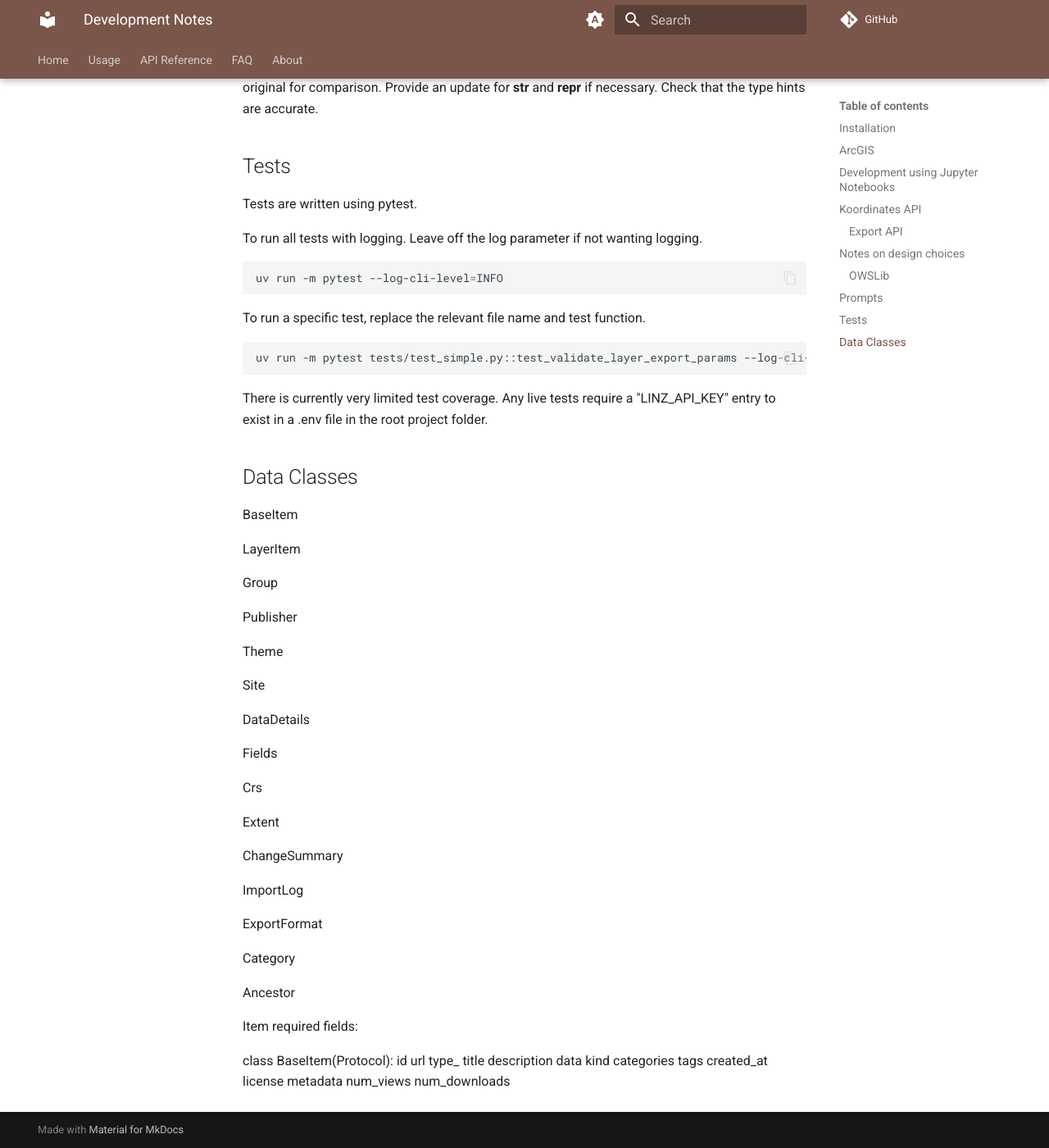
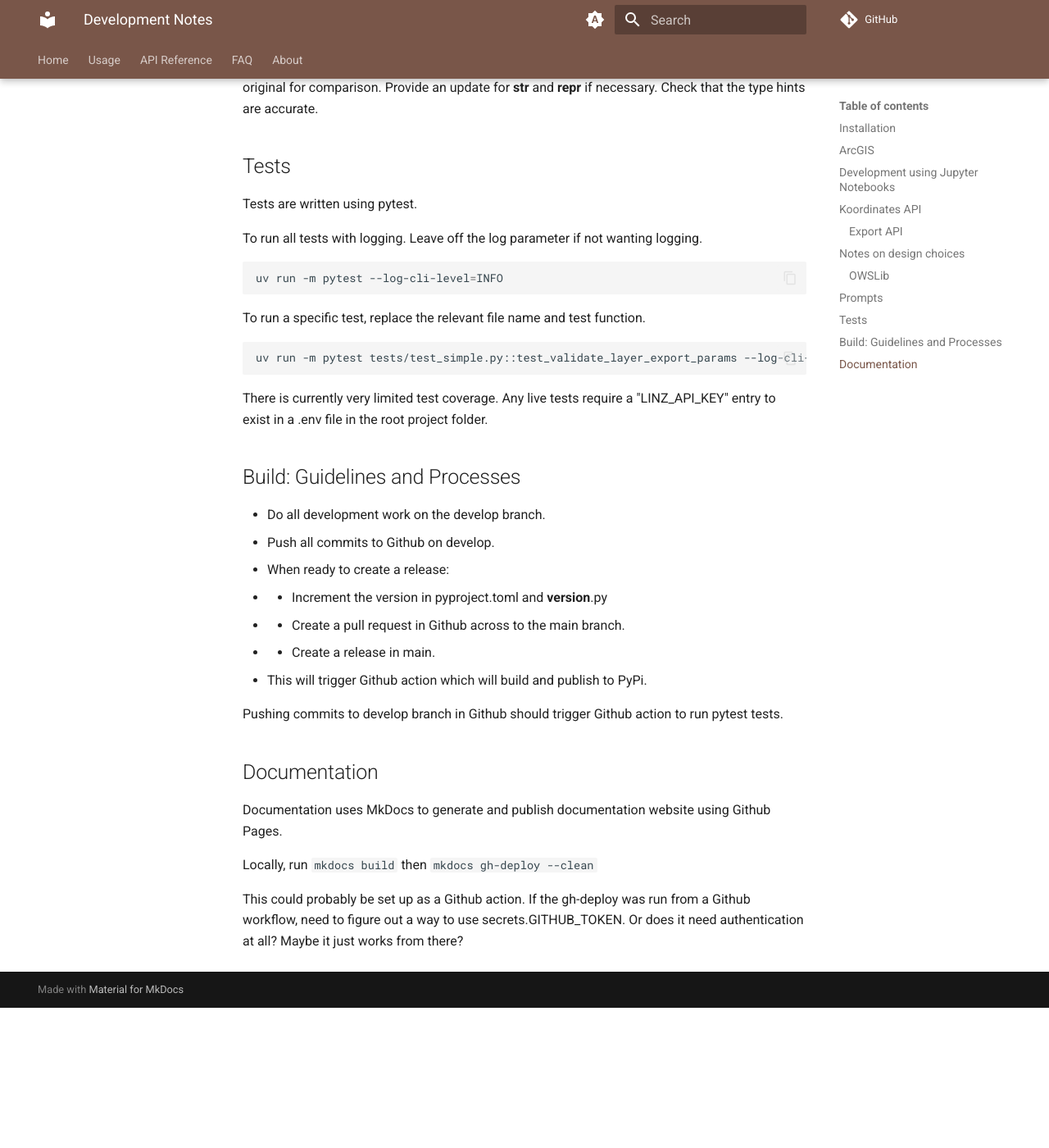
Before and after one commit to phaakma/kapipy, an MkDocs documentation site: the page built from docs/development_notes.md, in a window 1280 px wide and 1400 px high, scrolled down 2936 px. Shown: the whole window at 82% size. Built offline with MkDocs 1.6.1 and Material for MkDocs 9.7.7, drawn with Linux system fonts in a browser that asks for light colours; comment, search, counter and statistics services are not loaded; after the commit the page ends 4165 px from its top, so only the background shows below that.

Commit message:
documentation update

````diff
--- a/docs/development_notes.md
+++ b/docs/development_notes.md
@@ -92,52 +92,21 @@ uv run -m pytest tests/test_simple.py::test_validate_layer_export_params --log-c
 
 There is currently very limited test coverage. Any live tests require a "LINZ_API_KEY" entry to exist in a .env file in the root project folder.
 
-## Data Classes
+## Build: Guidelines and Processes
 
-BaseItem
+- Do all development work on the develop branch.
+- Push all commits to Github on develop.
+- When ready to create a release:
+- - Increment the version in pyproject.toml and __version__.py
+- - Create a pull request in Github across to the main branch.
+- - Create a release in main.
+- This will trigger Github action which will build and publish to PyPi.
 
-LayerItem
+Pushing commits to develop branch in Github should trigger Github action to run pytest tests.
 
-Group
+## Documentation
+Documentation uses MkDocs to generate and publish documentation website using Github Pages.
 
-Publisher
+Locally, run ```mkdocs build```  then ```mkdocs gh-deploy --clean```
 
-Theme
-
-Site
-
-DataDetails
-
-Fields
-
-Crs
-
-Extent
-
-ChangeSummary
-
-ImportLog
-
-ExportFormat
-
-Category
-
-Ancestor
-
-Item required fields:
-
-class BaseItem(Protocol):
-    id
-    url
-    type_
-    title
-    description
-    data
-    kind
-    categories
-    tags
-    created_at
-    license
-    metadata
-    num_views
-    num_downloads
+This could probably be set up as a Github action. If the gh-deploy was run from a Github workflow, need to figure out a way to use secrets.GITHUB_TOKEN. Or does it need authentication at all? Maybe it just works from there?
````
Also changed, not shown: docs/about.md (+4 -4 lines), docs/faq.md (+5 -0 lines), docs/reference.md (+18 -0 lines), docs/usage.md (+7 -0 lines).
